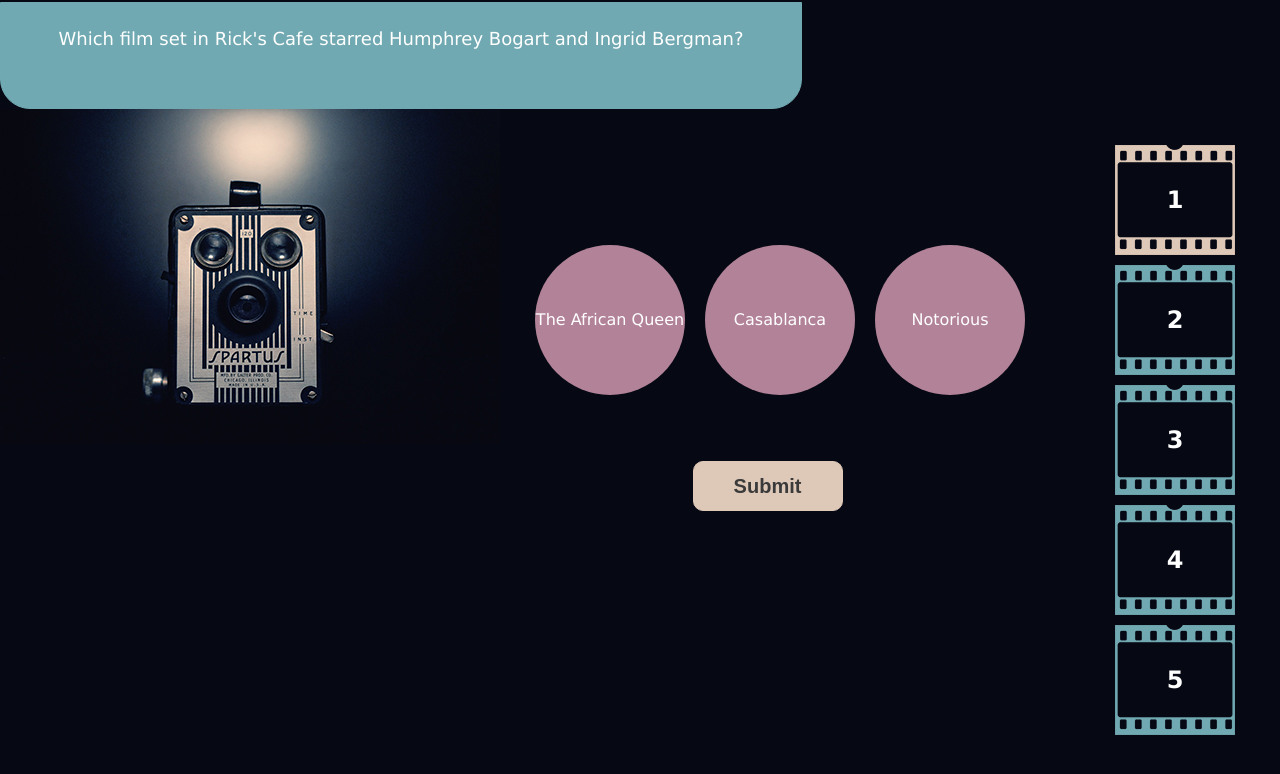
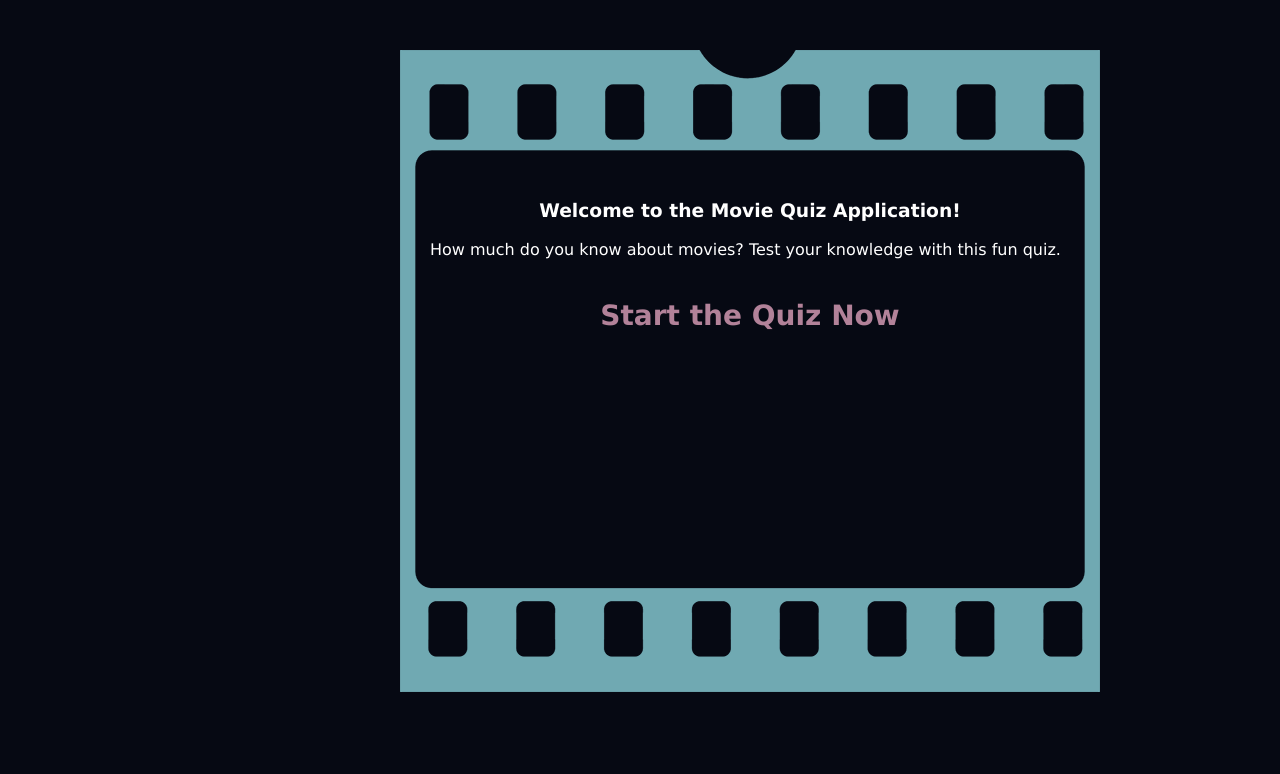
Before and after one commit to schatzia/quiz-app, a plain HTML site: page index.html in a window 1280 px wide. Drawn offline with nearby package versions, Linux system fonts and the light colour scheme.

Commit message:
All functionality working.

```diff
--- a/css/style.css
+++ b/css/style.css
@@ -41,6 +41,8 @@ li.current-question-number{
 	background: url('../images/movie_s_current.png');
 	background-repeat: no-repeat;
 	background-position: center;
+	-webkit-transition: background 10s;
+	transition: background 10s;
 }
 .current-question-number{
 	background: url('images/movie_s_current.jpg');
@@ -94,7 +96,7 @@ li.current-question-number{
 .submit:focus{
 	outline: none;
 }
-.answer{
+.answer, .intro{
 	width: 700px;
 	height: 642px;
 	background: url('../images/movie_l.png');
@@ -109,7 +111,7 @@ li.current-question-number{
 	margin-bottom: 0;
 
 }
-.nextQuestion, .playAgain{
+.nextQuestion, .playAgain, .start-quiz{
 	color: #b28299;
 	font-size: 28px;
 	font-weight: bold;
--- a/index.html
+++ b/index.html
@@ -3,12 +3,20 @@
 <head>
 	<meta charset="UTF-8">
 	<title>Movie Quiz App</title>
+	<link rel="shortcut icon" type="image/x-icon" href="images/favicon.png">
 	<link rel="stylesheet" href="css/style.css">
 </head>
 <body>
 	<header>
 		<div class="question-title"></div>
 		<div class="answer"></div>
+		<div class="intro">
+			<div class="info">
+				<h3 color="#b28299" align="center">Welcome to the Movie Quiz Application!</h3>
+				<p>How much do you know about movies? Test your knowledge with this fun quiz.</p>
+				<p class="start-quiz">Start the Quiz Now</p>
+			</div>
+		</div>
 		<img src="images/camera.jpg" alt="Camera" id="camera">
 	</header>
 	<section>
--- a/js/app.js
+++ b/js/app.js
@@ -1,6 +1,10 @@
 $(document).ready(function(){
 
+	$('.question-title').hide();
+	$('#camera').hide();
+	$('section').hide();
 	$('.answer').hide();
+	$('.intro').show().fadeIn(2000);
 	var questions = [
 		{
 			question: "Which film set in Rick's Cafe starred Humphrey Bogart and Ingrid Bergman?",
@@ -34,11 +38,13 @@ $(document).ready(function(){
 		}
 	];
 
-	questionsNumber = questions.length;
-	questionsCounter = 0;
+	var questionsNumber = questions.length;
+	var questionsCounter = 0;
+	var correctAnswers = 0;
 
 	var numbers = [];
 
+	//Create vertical question number list
 	for(var k=1; k<=questionsNumber; k++){
 		numbers[k-1] = k;
 		$('.number-list').append('<li id=question-number'+k+'>'+k+'</li>');
@@ -46,6 +52,13 @@ $(document).ready(function(){
 
 	getQuestion(questionsCounter);
 
+	$(document).on('click','.start-quiz', function(){
+			$('.question-title').show();
+			$('#camera').show();
+			$('section').show();
+			$('.answer').hide();
+			$('.intro').hide();
+	});
 	$(document).on('click', '.answer-item', function(){
 		$(this).siblings("li").removeClass("answer-selected");
 		if($(this).hasClass("answer-selected")){
@@ -58,9 +71,11 @@ $(document).ready(function(){
 
 	$(document).on('click', '.submit', function(){
 		var answer = $('.answer-selected').text();
-		var rightAnswer = questions[questionsCounter].correctAnswer;
-		showAnswer(answer, rightAnswer, questionsCounter);
-		questionsCounter++;
+		if(answer !== ""){
+				var rightAnswer = questions[questionsCounter].correctAnswer;
+				showAnswer(answer, rightAnswer, questionsCounter);
+				questionsCounter++;
+			}
 	});
 
 	$(document).on('click','.nextQuestion', function(){
@@ -71,16 +86,18 @@ $(document).ready(function(){
 			getQuestion(questionsCounter);
 		}
 		else{
-			$('.answer').html('<div class="info"><h3>Conqratulations! You have successfully finished the Movie Quiz!</h3><p>You have answered correctly x out of y questions!</p><p class="playAgain">Play again the quiz!</p></div>');
+			$('.answer').html('<div class="info"><h3>Conqratulations! You have successfully finished the Movie Quiz!</h3><p>You have answered correctly '+ correctAnswers +' out of '+ questionsNumber +' questions!</p><p class="playAgain">Play again the quiz!</p></div>');
 		}
 	});
 
 	$(document).on('click','.playAgain', function(){
 		location.reload(true);
 	});
+
 	function showAnswer(answer, rightAnswer, questionsNumber){
 		if( answer == rightAnswer ){
 			$('.answer').html("<div class='info'><h3>That's Right!</h3><p>"+ questions[questionsNumber].info + "</p><p class='nextQuestion'>Next Question</p></div>");
+			correctAnswers++;
 		}
 		else{
 			$('.answer').html("<div class='info'><h3>Sorry! The right answer is <span><font color='red'>'" + rightAnswer +"'</font></span>.</h3><p>"+ questions[questionsNumber].info + "</p><p class='nextQuestion'>Next Question</p></div>");
@@ -88,6 +105,7 @@ $(document).ready(function(){
 		$('.question-title').hide();
 			$('section').hide();
 			$('.answer').show();
+			// return correctAnswers;
 	}
 	function getQuestion(Num){
 		if(Num<questionsNumber){
```
